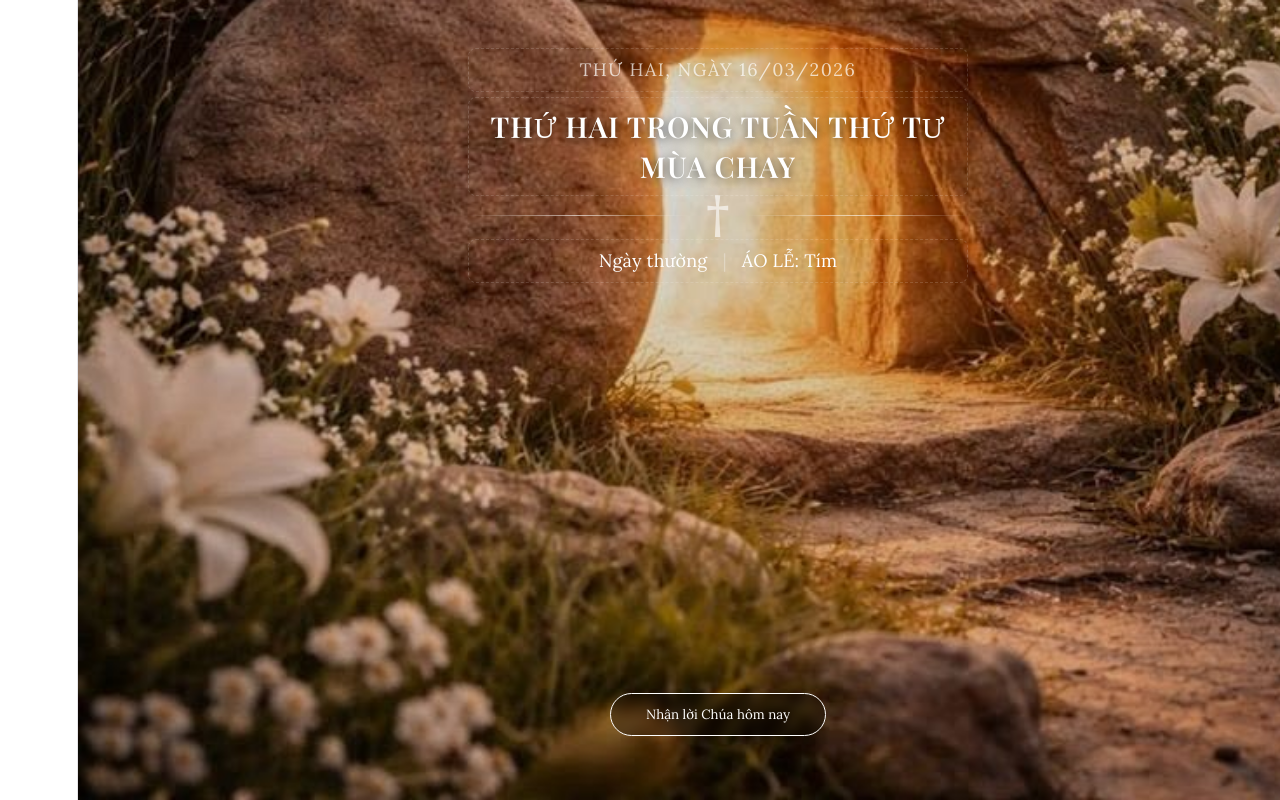
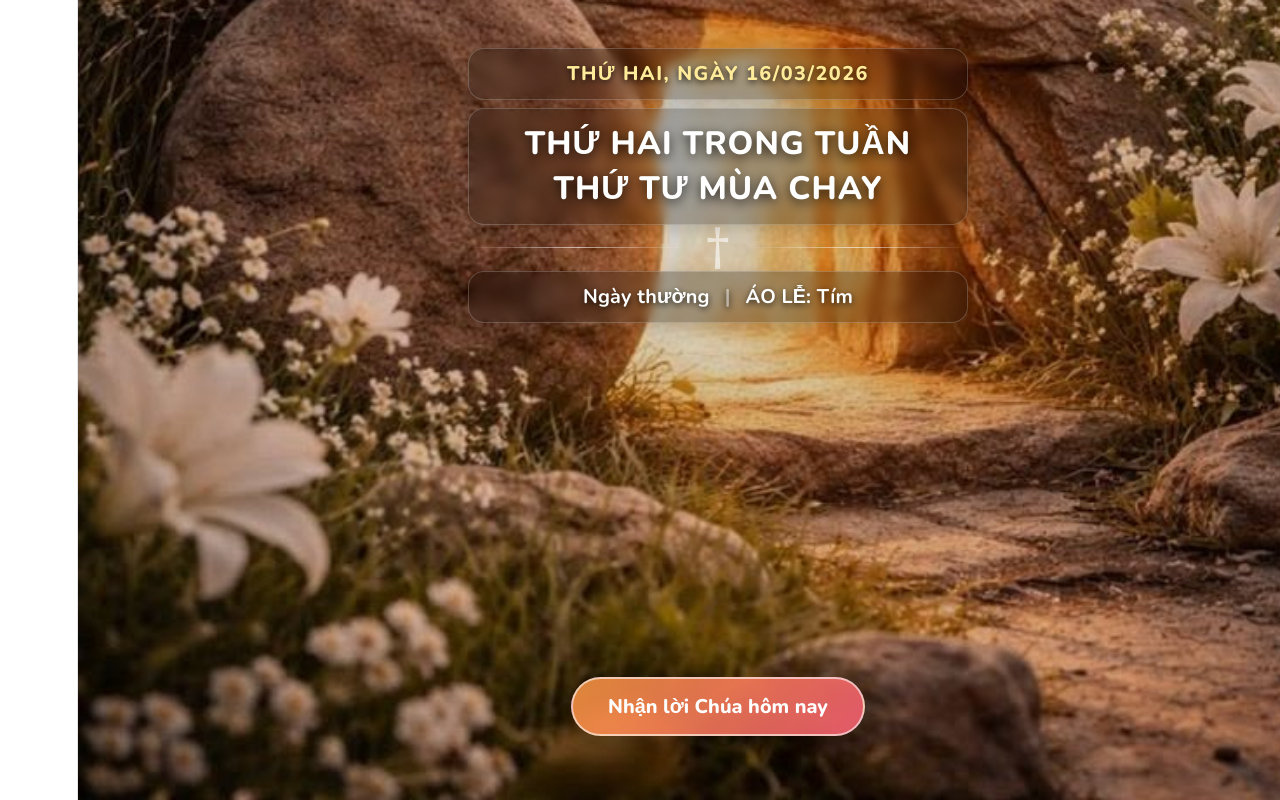
Before and after one commit to BinhAnCuBo/dailybible-web, a React (Vite) app: page / in a window 1280 px wide. Shown: the top 800 px of the page. Built offline with nearby package versions, Linux system fonts and the light colour scheme.

Commit message:
Làm cho font chữ vui tươi hơn, thêm viền mờ và đổi nút sang màu cam hồng nảy

```diff
--- a/src/App.css
+++ b/src/App.css
@@ -1,4 +1,4 @@
-@import url('https://fonts.googleapis.com/css2?family=Lora:ital,wght@0,400;0,600;1,400&family=Playfair+Display:wght@600;700;900&display=swap');
+@import url('https://fonts.googleapis.com/css2?family=Lora:ital,wght@0,400;0,600;1,400&family=Nunito:wght@400;600;700;800&family=Playfair+Display:wght@600;700;900&display=swap');
 
 /* Reset cơ bản cho mọi trình duyệt */
 * { box-sizing: border-box; margin: 0; padding: 0; }
@@ -52,23 +52,29 @@
   display: flex; flex-direction: column; align-items: center; justify-content: center;
 
   /* --- TIGHT SPACING: Giảm khoảng trống giữa các ô --- */
-  padding: 8px 10px;    /* Giảm padding dọc xuống còn 8px */
-  margin-bottom: 5px;   /* Giảm khoảng cách trống giữa các ô xuống còn 5px */
+  padding: 12px 15px;
+  margin-bottom: 8px;
 
-  border: 1px dashed rgba(255, 255, 255, 0.15); /* Xóa dòng này nếu muốn ẩn viền */
-  border-radius: 8px;
+  /* Tạo nền kính mờ nhẹ để chữ nổi lên rõ ràng nhưng không bị cứng */
+  background: rgba(0, 0, 0, 0.25);
+  backdrop-filter: blur(6px);
+  border: 1px solid rgba(255, 255, 255, 0.2);
+  border-radius: 16px;
+  box-shadow: 0 4px 15px rgba(0, 0, 0, 0.15);
 }
 
 /* Tinh chỉnh riêng font chữ Tên Lễ */
 .feast-name {
-  font-family: 'Playfair Display', serif; color: #ffffff;
-  font-size: clamp(1.2rem, 5vw, 1.6rem); /* Tự nhỏ lại nếu tên lễ dài */
+  font-family: 'Nunito', sans-serif;
+  font-weight: 800;
+  color: #ffffff;
+  font-size: clamp(1.3rem, 5vw, 1.8rem); /* Chữ to rõ ràng hơn */
   text-transform: uppercase;
 
   /* CHỮA LỖI DÍNH CHỮ: Tăng khoảng cách dòng lên 1.4 */
   line-height: 1.4;
   letter-spacing: 1px;
-  text-shadow: 0 2px 10px rgba(0, 0, 0, 0.6); /* Đổ bóng để nổi bật trên mây */
+  text-shadow: 0 3px 12px rgba(0, 0, 0, 0.8); /* Bóng đen đậm giúp chữ nổi bật hoàn toàn */
   margin: 0; /* Xóa margin thừa */
 }
 
@@ -86,9 +92,9 @@
 .cross-icon { color: rgba(255, 255, 255, 0.6); font-size: 3rem; }
 
 /* 6. STYLE CHỮ PHỤ */
-.classic-date { font-family: 'Lora', serif; color: rgba(255, 255, 255, 0.7); font-size: 1rem; letter-spacing: 1.5px; }
-.sub-info-row { font-family: 'Lora', serif; color: #ffffff; font-size: 1rem; display: flex; gap: 15px; }
-.separator { color: rgba(255,255,255,0.3); }
+.classic-date { font-family: 'Nunito', sans-serif; font-weight: 800; color: #ffeb99; font-size: 1.1rem; letter-spacing: 1.5px; text-shadow: 0 2px 6px rgba(0,0,0,0.8); }
+.sub-info-row { font-family: 'Nunito', sans-serif; font-weight: 700; color: #ffffff; font-size: 1.1rem; display: flex; gap: 15px; text-shadow: 0 2px 6px rgba(0,0,0,0.8); }
+.separator { color: rgba(255,255,255,0.5); }
 
 /* 7. NÚT BẤM CHỐT Ở MẶT ĐẤT ĐEN */
 .button-area {
@@ -105,14 +111,25 @@
 }
 
 .classic-btn {
-  background: rgba(0,0,0,0.3); /* Nền mờ để không che hình */
-  backdrop-filter: blur(5px);   /* Hiệu ứng kính mờ cho nút */
-  border: 1.2px solid #fff;
-  border-radius: 40px; padding: 12px 35px; color: #fff;
-  font-family: 'Lora', serif; cursor: pointer; transition: 0.3s;
+  background: linear-gradient(135deg, rgba(255, 154, 68, 0.85), rgba(252, 96, 118, 0.85)); /* Màu cam hồng vui tươi */
+  backdrop-filter: blur(8px);
+  border: 2px solid rgba(255, 255, 255, 0.6);
+  border-radius: 50px;
+  padding: 14px 35px;
+  color: #fff;
+  font-family: 'Nunito', sans-serif;
+  font-weight: 800;
+  font-size: 1.1rem;
+  cursor: pointer;
+  transition: all 0.3s cubic-bezier(0.68, -0.55, 0.265, 1.55); /* Hiệu ứng nảy mượt mà */
+  box-shadow: 0 8px 20px rgba(0, 0, 0, 0.3);
 }
 
-.classic-btn:hover { background: rgba(255,255,255,0.15); }
+.classic-btn:hover {
+  transform: translateY(-5px) scale(1.05);
+  background: linear-gradient(135deg, rgba(255, 154, 68, 1), rgba(252, 96, 118, 1));
+  box-shadow: 0 12px 25px rgba(0, 0, 0, 0.4);
+}
 
 /* Nút bấm mờ dự phòng */
 .btn-faded {
```
Also changed, not shown: public/jesus_gift.jpg (added).
